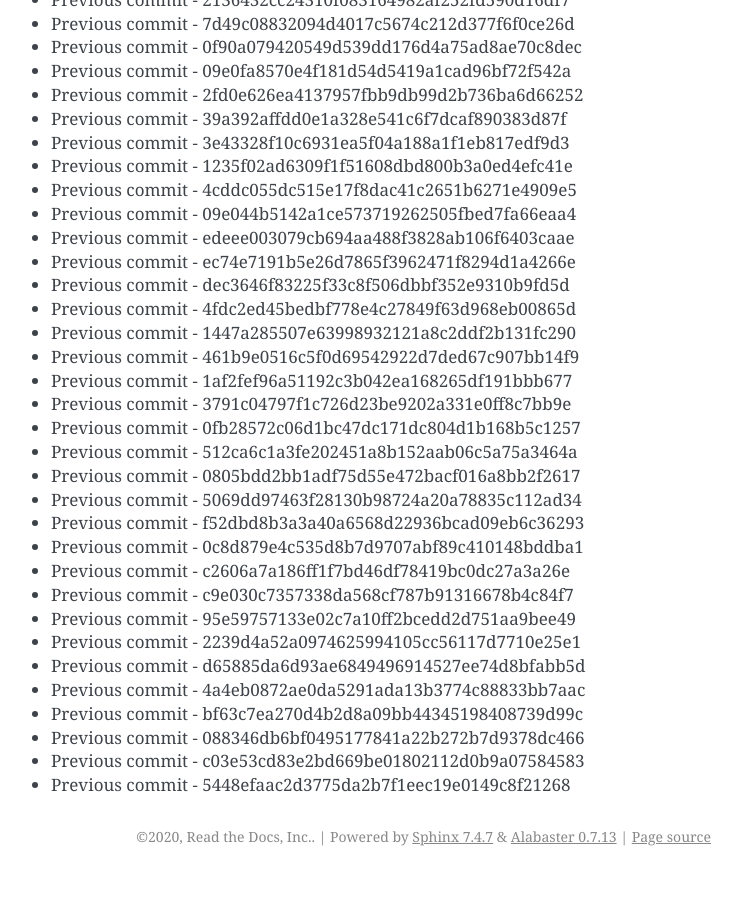
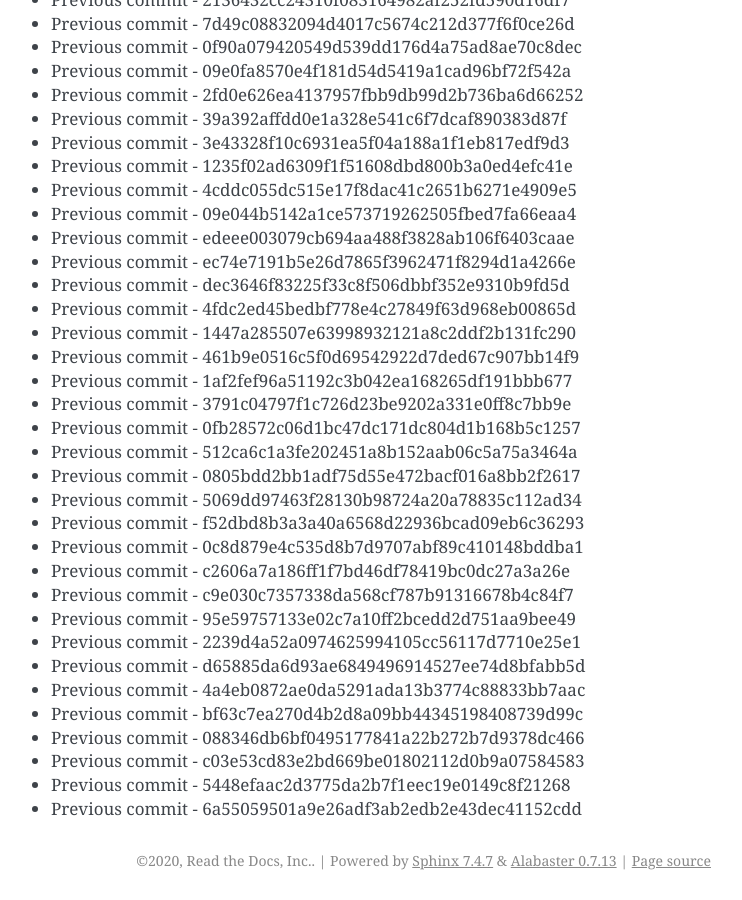
Before and after one commit to readthedocs/rtd-git-stresstest, a Sphinx documentation site: the page built from docs/updates.rst, in a window 1280 px wide and 900 px high, scrolled down 24048 px. Shown: the whole window, without its empty margins (399-1141 px from the left). Built offline with Sphinx 7.4.7, drawn with Linux system fonts in a browser that asks for light colours; before the commit the page ends 24924 px from its top, so only the background shows below that.

Commit message:
Generating commit from previous: 6a55059501a9e26adf3ab2edb2e43dec41152cdd

```diff
--- a/docs/updates.rst
+++ b/docs/updates.rst
@@ -1042,3 +1042,4 @@ It can be tested for any performance characteristics.
 * Previous commit - 088346db6bf0495177841a22b272b7d9378dc466
 * Previous commit - c03e53cd83e2bd669be01802112d0b9a07584583
 * Previous commit - 5448efaac2d3775da2b7f1eec19e0149c8f21268
+* Previous commit - 6a55059501a9e26adf3ab2edb2e43dec41152cdd
```
